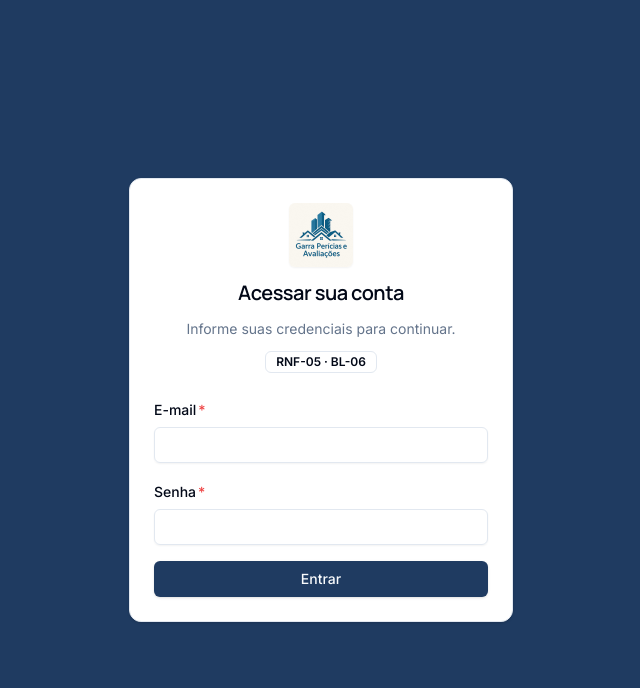
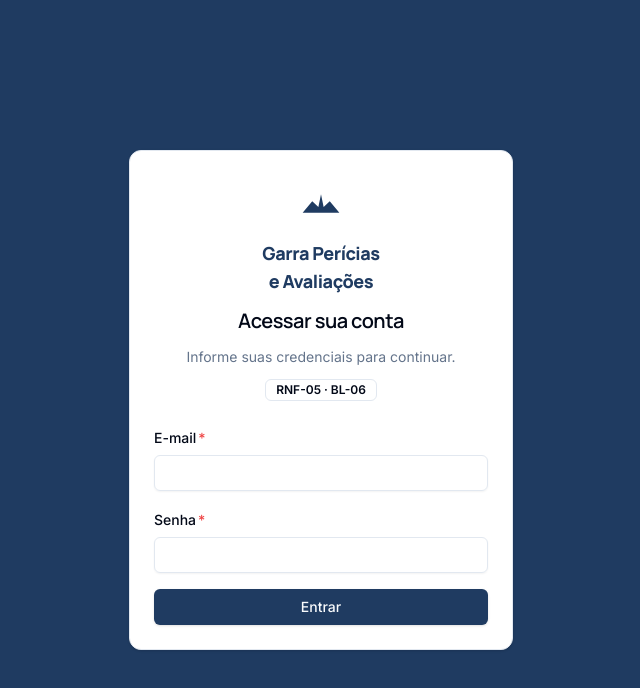
Before and after one commit to rafaelroriz-age/garra-engenharia, a Next.js app in the folder 03_frontend/: page /login in a window 1280 px wide. Shown: the top 688 px of the page, without its empty margins (319-959 px from the left). Built offline with nearby package versions, Linux system fonts and the light colour scheme; no server answers.

Commit message:
feat(frontend): componente de marca GarraMark e ajustes de identidade visual
Extrai a marca em um componente dedicado, consumido pelo Logo, e ajusta login, home e app shell para usar o dimensionamento padrao do componente.

```diff
--- a/03_frontend/app/(auth)/login/page.tsx
+++ b/03_frontend/app/(auth)/login/page.tsx
@@ -43,7 +43,7 @@ export default function LoginPage() {
   return (
     <Card className="w-full max-w-sm">
       <CardHeader className="space-y-3 text-center">
-        <Logo variant="principal" className="mx-auto h-16" priority />
+        <Logo variant="principal" className="mx-auto" />
         <CardTitle className="font-display text-xl">Acessar sua conta</CardTitle>
         <CardDescription>Informe suas credenciais para continuar.</CardDescription>
         <Badge variant="outline" className="mx-auto w-fit">
--- a/03_frontend/app/page.tsx
+++ b/03_frontend/app/page.tsx
@@ -80,7 +80,7 @@ export default function HomePage() {
       <header className="bg-primary text-primary-foreground">
         <div className="mx-auto max-w-6xl px-6 py-16">
           <div className="mb-8 flex items-center justify-between gap-3">
-            <Logo variant="horizontal" className="h-10 sm:h-12" priority />
+            <Logo variant="horizontal" />
             <Link
               href="/login"
               className="inline-flex items-center gap-1.5 rounded-md border border-white/20 px-3 py-1.5 text-sm font-medium text-white transition-colors hover:bg-white/10"
--- /dev/null
+++ b/03_frontend/components/brand/garra-mark.tsx
@@ -0,0 +1,18 @@
+import { cn } from "@/lib/utils";
+
+/**
+ * Símbolo vetorial oficial "Garra Perícias e Avaliações": skyline estilizado
+ * (torres + telhados), mesmo traço já validado em `public/icon.svg` (BL-41),
+ * reaproveitado como marca vetorial em `<Logo />` (BL-19).
+ *
+ * `fill="currentColor"` permite recolorir a marca via classe de texto
+ * (`text-primary`, `text-primary-foreground`) conforme o fundo em que é
+ * aplicada — sem fundo embutido, sem perda de nitidez em nenhum tamanho.
+ */
+export function GarraMark({ className }: { className?: string }) {
+  return (
+    <svg viewBox="0 0 512 512" role="img" aria-hidden="true" className={cn("shrink-0", className)}>
+      <path d="M88 344 L176 240 L232 292 L256 176 L280 292 L336 240 L424 344 Z" fill="currentColor" />
+    </svg>
+  );
+}
--- a/03_frontend/components/brand/logo.tsx
+++ b/03_frontend/components/brand/logo.tsx
@@ -1,46 +1,72 @@
-import Image, { type StaticImageData } from "next/image";
-
 import { cn } from "@/lib/utils";
 
-import logoCompacta from "@/public/brand/logos/logo-compacta-negativa-fundo-ardosia.jpg";
-import logoHorizontal from "@/public/brand/logos/logo-horizontal-negativa-fundo-preto.jpg";
-import logoPrincipal from "@/public/brand/logos/logo-principal-fundo-claro.jpg";
+import { GarraMark } from "./garra-mark";
 
 export type LogoVariant = "principal" | "horizontal" | "compacta";
-
-const LOGO_SOURCES: Record<LogoVariant, StaticImageData> = {
-  principal: logoPrincipal,
-  horizontal: logoHorizontal,
-  compacta: logoCompacta,
-};
 
 const LOGO_ALT = "Garra Perícias e Avaliações";
 
 interface LogoProps {
   variant: LogoVariant;
   className?: string;
-  priority?: boolean;
 }
 
 /**
- * Marca oficial "Garra Perícias e Avaliações" (BL-41).
+ * Marca oficial "Garra Perícias e Avaliações" (BL-41/BL-19).
  *
- * Os 3 arquivos oficiais são JPEGs com fundo próprio (sem transparência), por
- * isso cada variante é sempre renderizada como um "selo" (`rounded-md
- * overflow-hidden`) — nunca solta sobre outra cor de fundo, evitando um
- * recorte retangular acidental. Escolha a variante pelo fundo da superfície:
- * `principal` (clara), `horizontal` (escura, com espaço horizontal) ou
- * `compacta` (escura, espaço reduzido — navegação/shell).
+ * Vetorizada em SVG (`GarraMark`, `fill="currentColor"`) + texto real
+ * (`font-display`) no lugar dos 4 JPEGs originais com fundo/cores embutidas:
+ * escala sem perda em qualquer tamanho e herda a cor certa de cada
+ * superfície via classe de texto — navy (`text-primary`) sobre fundo claro,
+ * branco (`text-primary-foreground`) sobre o navy da marca (`bg-primary`).
+ *
+ * `principal` (fundo claro, ex.: login) → ícone empilhado sobre o nome.
+ * `horizontal` (fundo navy, ex.: header da landing) → ícone + nome em linha.
+ * `compacta` (fundo navy, ex.: sidebar/topbar) → ícone + nome em 2 linhas.
  */
-export function Logo({ variant, className, priority }: LogoProps) {
+export function Logo({ variant, className }: LogoProps) {
+  if (variant === "principal") {
+    return (
+      <span
+        role="img"
+        aria-label={LOGO_ALT}
+        className={cn("inline-flex flex-col items-center gap-2 text-primary", className)}
+      >
+        <GarraMark className="h-14 w-14" />
+        <span className="text-center font-display text-base font-extrabold leading-tight tracking-tight sm:text-lg">
+          Garra Perícias
+          <br />e Avaliações
+        </span>
+      </span>
+    );
+  }
+
+  if (variant === "horizontal") {
+    return (
+      <span
+        role="img"
+        aria-label={LOGO_ALT}
+        className={cn("inline-flex items-center gap-3 text-primary-foreground", className)}
+      >
+        <GarraMark className="h-10 w-10 sm:h-12 sm:w-12" />
+        <span className="whitespace-nowrap font-display text-lg font-extrabold leading-tight tracking-tight sm:text-xl">
+          Garra Perícias e Avaliações
+        </span>
+      </span>
+    );
+  }
+
   return (
-    <span className={cn("inline-block shrink-0 overflow-hidden rounded-md shadow-sm", className)}>
-      <Image
-        src={LOGO_SOURCES[variant]}
-        alt={LOGO_ALT}
-        priority={priority}
-        className="block h-full w-auto"
-      />
+    <span
+      role="img"
+      aria-label={LOGO_ALT}
+      className={cn("inline-flex items-center gap-2 text-primary-foreground", className)}
+    >
+      <GarraMark className="h-8 w-8" />
+      <span className="font-display text-xs font-bold leading-[1.15] tracking-tight">
+        Garra Perícias
+        <br />e Avaliações
+      </span>
     </span>
   );
 }
--- a/03_frontend/components/layout/app-shell.tsx
+++ b/03_frontend/components/layout/app-shell.tsx
@@ -24,7 +24,7 @@ const PUBLIC_ROUTES = ["/", "/login"];
 function BrandMark() {
   return (
     <Link href="/" aria-label="Garra Perícias e Avaliações — início">
-      <Logo variant="compacta" className="h-9" priority />
+      <Logo variant="compacta" />
     </Link>
   );
 }
```
